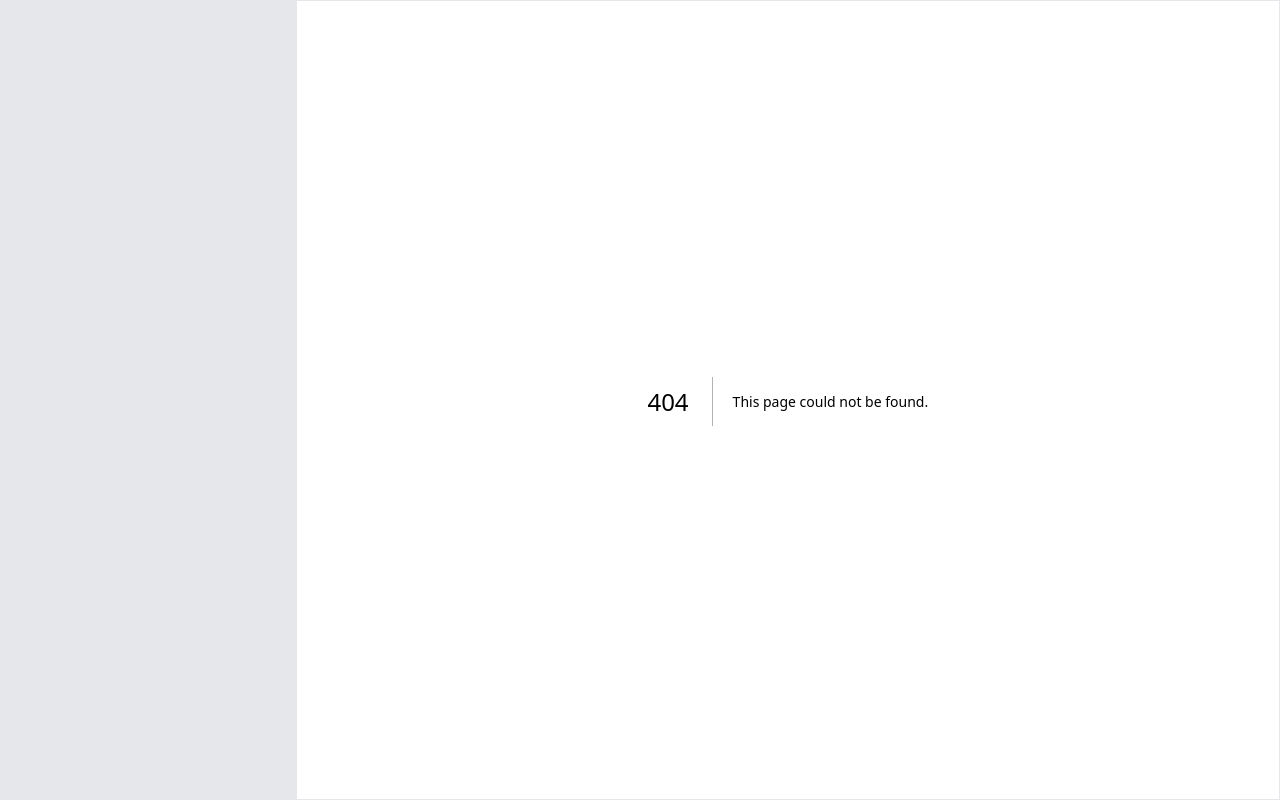
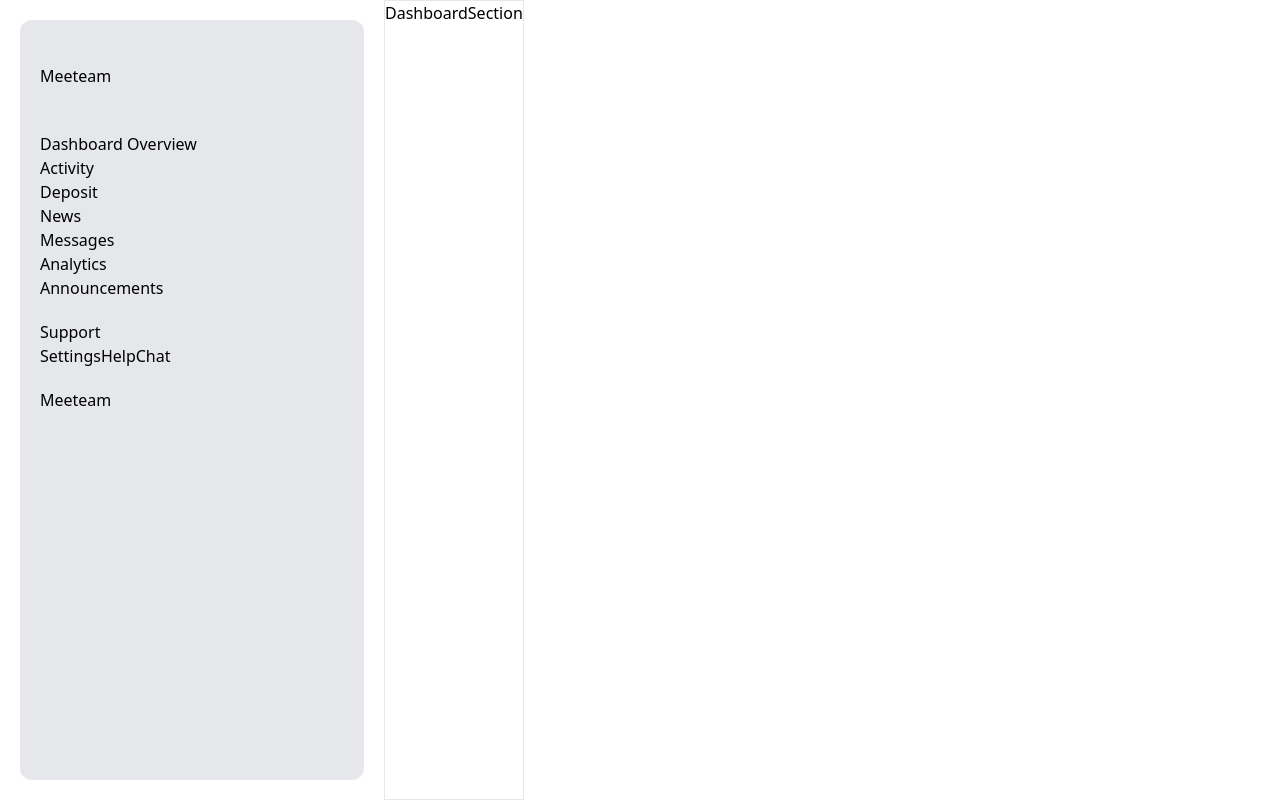
Before and after one commit to cristiancsandoval/single-page-app, a Next.js app: page /dashboard/analytics in a window 1280 px wide. Before the commit this address had no page. Built offline with nearby package versions, Linux system fonts and the light colour scheme.

Commit message:
sidebar structure

```diff
--- a/src/components/layout/MainLayout.js
+++ b/src/components/layout/MainLayout.js
@@ -4,7 +4,7 @@ const MainLayout = ({ children }) => {
   return (
     <div className="flex flex-row h-screen w-full overflow-hidden">
       <SideBar />
-      <main className="w-full border">{children}</main>
+      <main className="border">{children}</main>
     </div>
   );
 };
--- a/src/components/layout/SideBar.js
+++ b/src/components/layout/SideBar.js
@@ -1,6 +1,80 @@
+import Link from "next/link";
+
+const navigationLinks = [
+  {
+    label: "Activity",
+    url: "/",
+    icon: "",
+  },
+  {
+    label: "Deposit",
+    url: "/dashboard/deposit",
+    icon: "",
+  },
+  {
+    label: "News",
+    url: "/dashboard/news",
+    icon: "",
+  },
+  {
+    label: "Messages",
+    url: "/dashboard/messages",
+    icon: "",
+  },
+  {
+    label: "Analytics",
+    url: "/dashboard/analytics",
+    icon: "",
+  },
+  {
+    label: "Announcements",
+    url: "/dashboard/announcements",
+    icon: "",
+  },
+];
+
+const supportButtons = [
+  {
+    label: "Settings",
+    icon: "",
+  },
+  {
+    label: "Help",
+    icon: "",
+  },
+  {
+    label: "Chat",
+    icon: "",
+  },
+];
 
 const SideBar = () => {
-  return <aside className="w-96 h-full border bg-gray-200 hidden lg:flex"></aside>;
+  return (
+    <aside className="w-96 h-full hidden lg:flex p-5">
+      <div className="bg-gray-200 w-full rounded-xl p-5">
+        <Link href={"/"} className="py-5 border rounded-xl">
+          <h1>Meeteam</h1>
+        </Link>
+        <nav className="my-5">
+          <h3>Dashboard Overview</h3>
+          <ul>
+            {navigationLinks.map((link, index) => (
+              <li key={index}>
+                <Link href={link.url}>{link.label}</Link>
+              </li>
+            ))}
+          </ul>
+        </nav>
+        <div className="my-5">
+          <h3>Support</h3>
+          {supportButtons.map((button) => (
+            <button>{button.label}</button>
+          ))}
+        </div>
+        <div className="my-5">Meeteam</div>
+      </div>
+    </aside>
+  );
 };
 
 export default SideBar;
--- /dev/null
+++ b/src/pages/dashboard/[section]/index.js
@@ -0,0 +1,9 @@
+import React from 'react'
+
+const DashboardSection = () => {
+  return (
+    <div>DashboardSection</div>
+  )
+}
+
+export default DashboardSection
```
